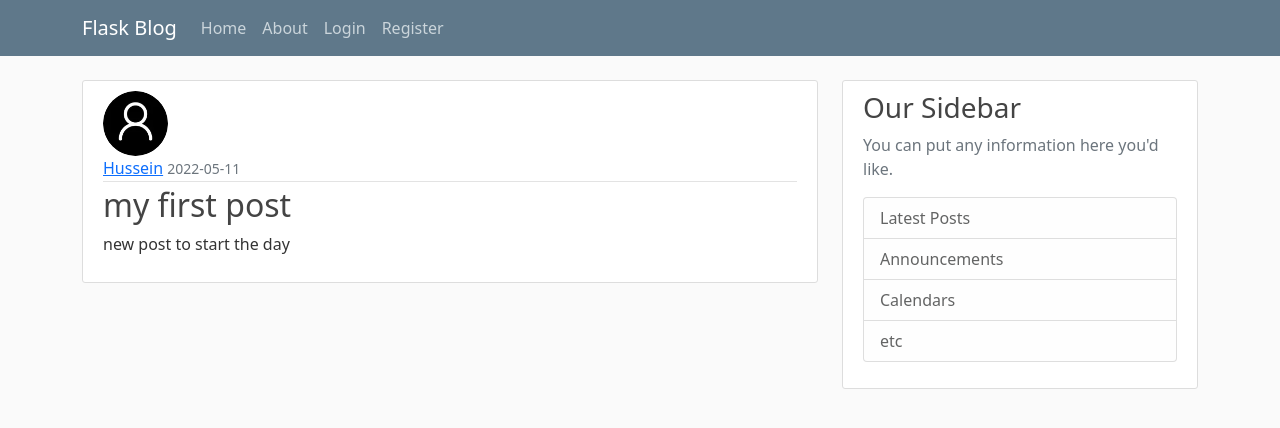
After one commit to b3nzuk3/flaskApp3, a Flask app: page /post/1 in a window 1280 px wide. The commit adds this page. Shown: the top 428 px of the page. Run offline with Flask 2, Linux system fonts and the light colour scheme; data comes from the database, SQL or seed files in the repository; both versions use the stored data as it was after the commit.

Commit message:
created a update and delete button for my pitches

```diff
--- a/flaskblog/routes.py
+++ b/flaskblog/routes.py
@@ -1,33 +1,19 @@
 import os
 import secrets
 from PIL import Image
-from flask import render_template, url_for, flash, redirect, request
+from flask import render_template, url_for, flash, redirect, request, abort
 from flaskblog import app, db, bcrypt
 from flaskblog.forms import RegistrationForm, LoginForm, UpdateAccountForm, PostForm
 from flaskblog.models import User, Post
 from flask_login import login_user, current_user, logout_user, login_required
 
 
-posts = [
-    {
-        'author': 'Corey Schafer',
-        'title': 'Blog Post 1',
-        'content': 'First post content',
-        'date_posted': 'April 20, 2018'
-    },
-    {
-        'author': 'Jane Doe',
-        'title': 'Blog Post 2',
-        'content': 'Second post content',
-        'date_posted': 'April 21, 2018'
-    }
-]
-
 
 @app.route("/")
 @app.route("/home")
 def home():
-    return render_template('home.html', posts=posts)
+    posts = Post.query.all()
+    return render_template('home.html', posts = posts)
 
 
 @app.route("/about")
@@ -111,6 +97,43 @@ def account():
 def new_post():
     form = PostForm()
     if form.validate_on_submit():
-        flash('Your post has been created')
+        post = Post(title = form.title.data, content=form.content.data, author=current_user)
+        db.session.add(post)
+        db.session.commit()
+        flash('Your post has been created', 'success')
         return redirect(url_for('home'))
-    return render_template('new_post.html', title ='New post')
+    return render_template('new_post.html', legend ='New pitch', form=form)
+
+@app.route("/post/<int:post_id>")
+def post(post_id):
+    post = Post.query.get_or_404(post_id)
+    return render_template("post.html", title = post.title, post= post)
+
+@app.route("/post/<int:post_id>/update", methods=['GET', 'POST'])
+@login_required
+def update_post(post_id):
+    post = Post.query.get_or_404(post_id)
+    if post.author != current_user:
+        abort(403)
+    form = PostForm()
+    if form.validate_on_submit():
+        post.title = form.title.data
+        post.content = form.content.data
+        db.session.commit()
+        flash('Your Pitch has been updated!', 'success')
+        return redirect(url_for('post', post_id=post.id))
+    elif request.method == 'GET':
+        form.title.data = post.title
+        form.content.data = post.content
+    return render_template('new_post.html', legend ='Update pitch', form=form)
+
+@app.route("/post/<int:post_id>/delete", methods=['POST'])
+@login_required
+def delete_post(post_id):
+    post = Post.query.get_or_404(post_id)
+    if post.author != current_user:
+        abort(403)
+    db.session.delete(post)
+    db.session.commit()
+    flash("Your post has been deleted!", 'success')
+    return redirect(url_for('home'))
--- a/flaskblog/templates/navbar.html
+++ b/flaskblog/templates/navbar.html
@@ -13,6 +13,7 @@
         <!-- Navbar Right Side -->
         <div class="navbar-nav">
           {% if current_user.is_authenticated %}
+          <a class="nav-item nav-link" href="{{url_for('new_post')}}">New post</a>
           <a class="nav-item nav-link" href="{{url_for('logout')}}">Logout</a>
           <a class="nav-item nav-link" href="{{url_for('account')}}">Account</a>
           {% else %}
--- /dev/null
+++ b/flaskblog/templates/post.html
@@ -0,0 +1,39 @@
+{% extends "layout.html" %}
+{% block content %}
+<article class="media content-section">
+  <img class="rounded-circle article-img" src="{{ url_for('static', filename='profile_pics/' + post.author.image_file) }}">
+  <div class="media-body">
+    <div class="article-metadata">
+      <a class="mr-2" href="#">{{ post.author.username }}</a>
+      <small class="text-muted">{{ post.date_posted.strftime('%Y-%m-%d') }}</small>
+      {% if post.author == current_user %}
+      <div>
+        <a class="btn btn-secondary btn-sm mt-1 mb-1" href="{{ url_for('update_post', post_id = post.id) }}">Update</a>
+        <button type="button" class="btn btn-danger btn-sm m-1" data-toggle="modal" data-target="#deleteModal">Delete</button>
+      </div>
+      {% endif %}
+    </div>
+    <h2 class="article-title">{{ post.title }}</h2>
+    <p class="article-content">{{ post.content }}</p>
+  </div>
+</article>
+<!-- Modal -->
+<div class="modal fade" id="deleteModal" tabindex="-1" role="dialog" aria-labelledby="deleteModalLabel" aria-hidden="true">
+  <div class="modal-dialog" role="document">
+    <div class="modal-content">
+      <div class="modal-header">
+        <h5 class="modal-title" id="deleteModalLabel">Delete Post?</h5>
+        <button type="button" class="close" data-dismiss="modal" aria-label="Close">
+          <span aria-hidden="true">&times;</span>
+        </button>
+      </div>
+      <div class="modal-footer">
+        <button type="button" class="btn btn-secondary" data-dismiss="modal">Close</button>
+        <form action="{{ url_for('delete_post', post_id=post.id) }}" method="POST">
+          <input class="btn btn-danger" type="submit" value="Delete">
+        </form>
+      </div>
+    </div>
+  </div>
+</div>
+{% endblock content %}
```
Also changed, not shown: flaskblog/forms.py (+6 -5 lines), flaskblog/templates/home.html (+5 -4 lines), flaskblog/templates/new_post.html (+12 -12 lines), flaskblog/site.db.
